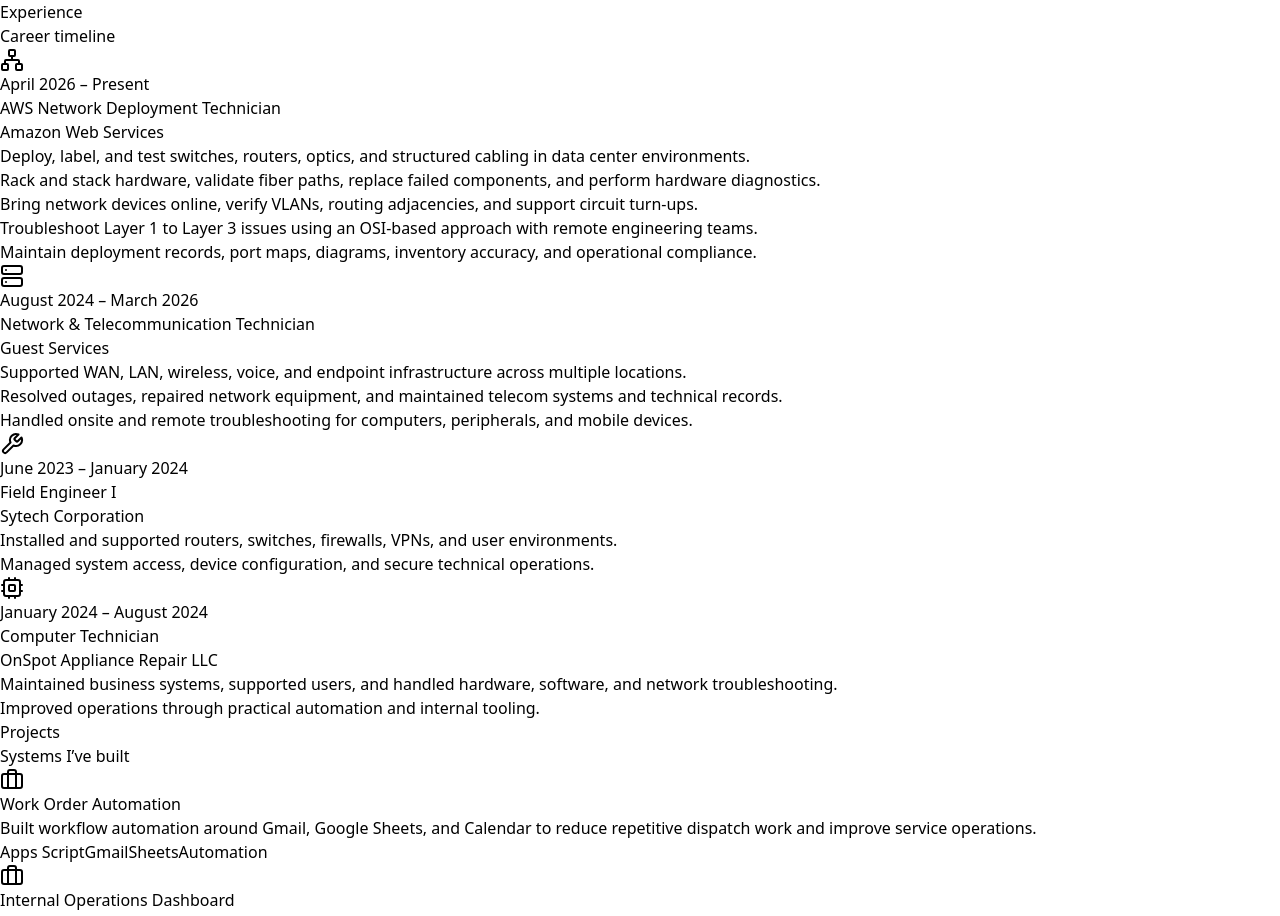
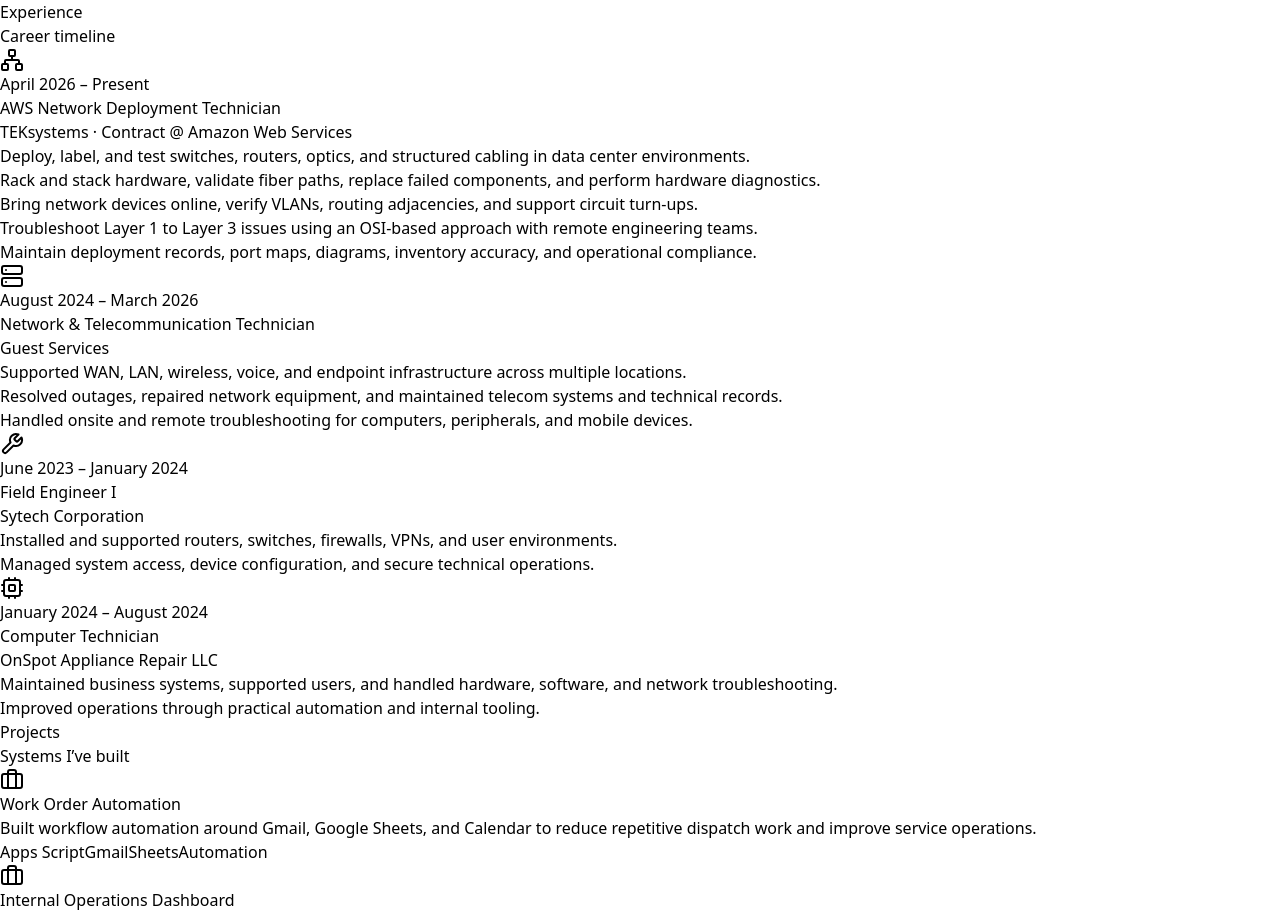
Before and after one commit to haahmed571/resume-site, a Next.js app: page / in a window 1280 px wide. Shown: the part 864-1780 px from the top of the page. Built offline with nearby package versions, Linux system fonts and the light colour scheme.

Commit message:
Update page.tsx

```diff
--- a/app/page.tsx
+++ b/app/page.tsx
@@ -27,7 +27,7 @@
 const experience = [
   {
     title: "AWS Network Deployment Technician",
-    company: "Amazon Web Services",
+company: "TEKsystems · Contract @ Amazon Web Services",
     period: "April 2026 – Present",
     icon: Network,
     points: [
```
